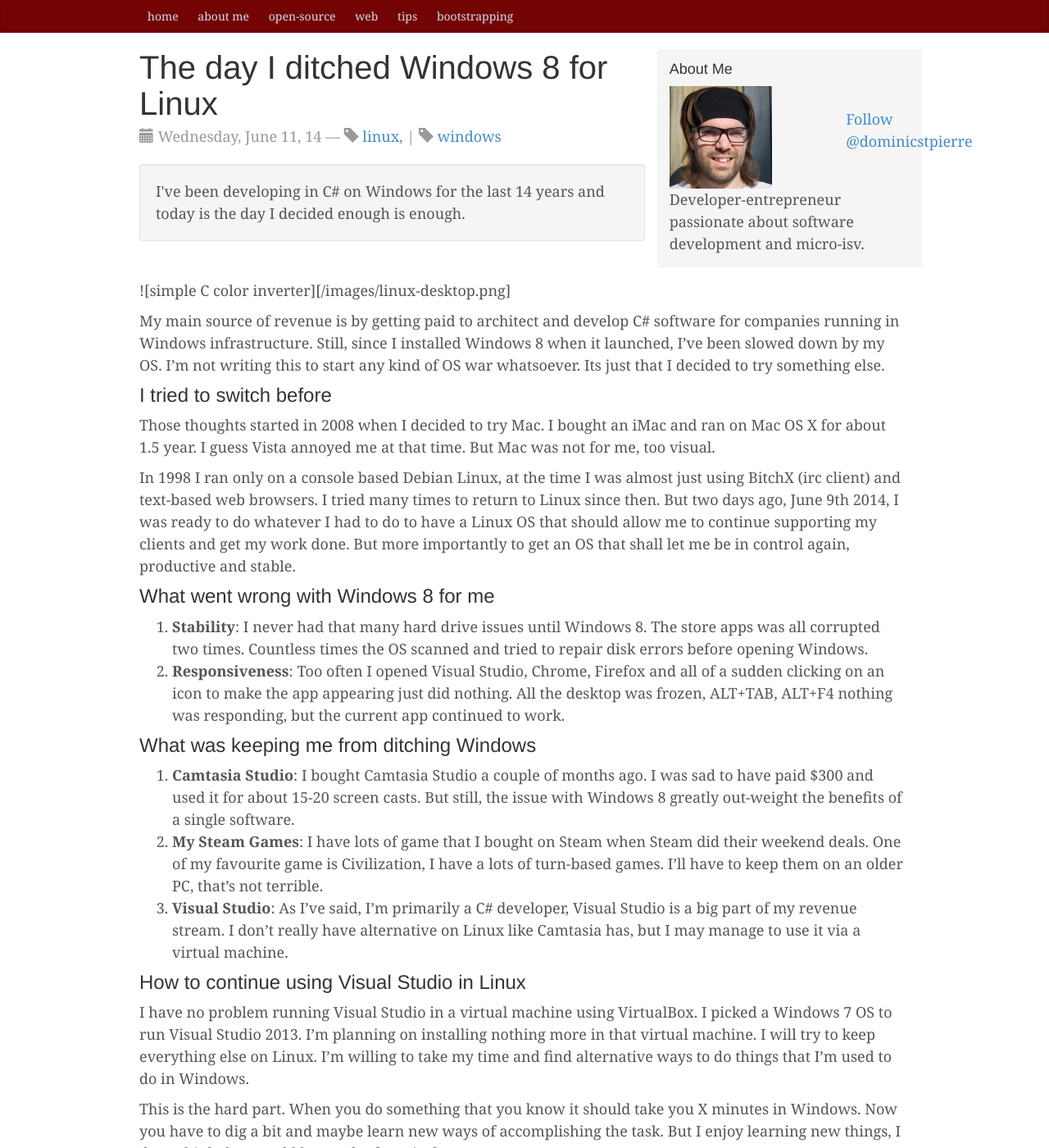
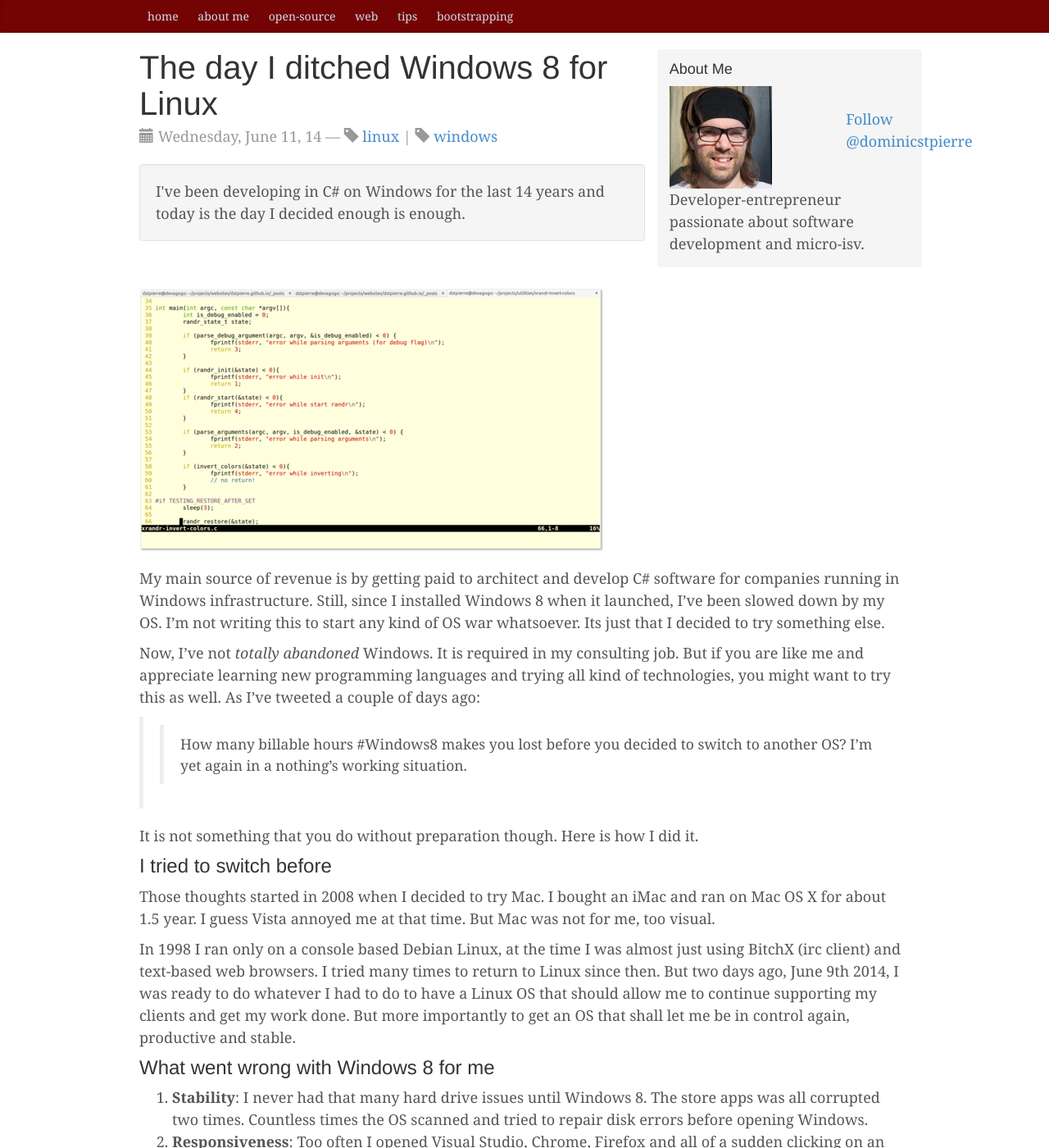
Before and after one commit to dstpierre/dstpierre.github.io, a Jekyll site: the page built from _posts/2014-06-11-the-day-i-ditched-windows-for-linux.md, in a window 1280 px wide and 1400 px high. Shown: the whole window at 82% size. Built offline with Jekyll 4.4.1, drawn with Linux system fonts in a browser that asks for light colours; nearby versions of some CDN libraries; Markdown is read by kramdown in place of the engine named in the settings; comment, search, counter and statistics services are not loaded.

Commit message:
fix image in ditching windows

```diff
--- a/_posts/2014-06-11-the-day-i-ditched-windows-for-linux.md
+++ b/_posts/2014-06-11-the-day-i-ditched-windows-for-linux.md
@@ -7,15 +7,25 @@ comments: true
 summary: "I've been developing in C# on Windows for the last 14 years and today is the day I decided enough is enough."
 image: "linux-desktop.png"
 categories: tips
-tags: linux, windows
+tags: linux windows
 ---
 
-![simple C color inverter][/images/linux-desktop.png]
+![simple C color inverter](/images/linux-desktop.png "simple C color inverter")
 
 My main source of revenue is by getting paid to architect and develop C# software
 for companies running in Windows infrastructure. Still, since I installed Windows 8
 when it launched, I've been slowed down by my OS. I'm not writing this to start any
 kind of OS war whatsoever. Its just that I decided to try something else.
+
+Now, I've not _totally abandoned_ Windows. It is required in my consulting job. But
+if you are like me and appreciate learning new programming languages and trying
+all kind of technologies, you might want to try this as well. As I've tweeted a
+couple of days ago:
+
+>> How many billable hours #Windows8 makes you lost before you decided to switch to another
+>> OS? I'm yet again in a nothing's working situation.
+
+It is not something that you do without preparation though. Here is how I did it.
 
 ### I tried to switch before
 
```
